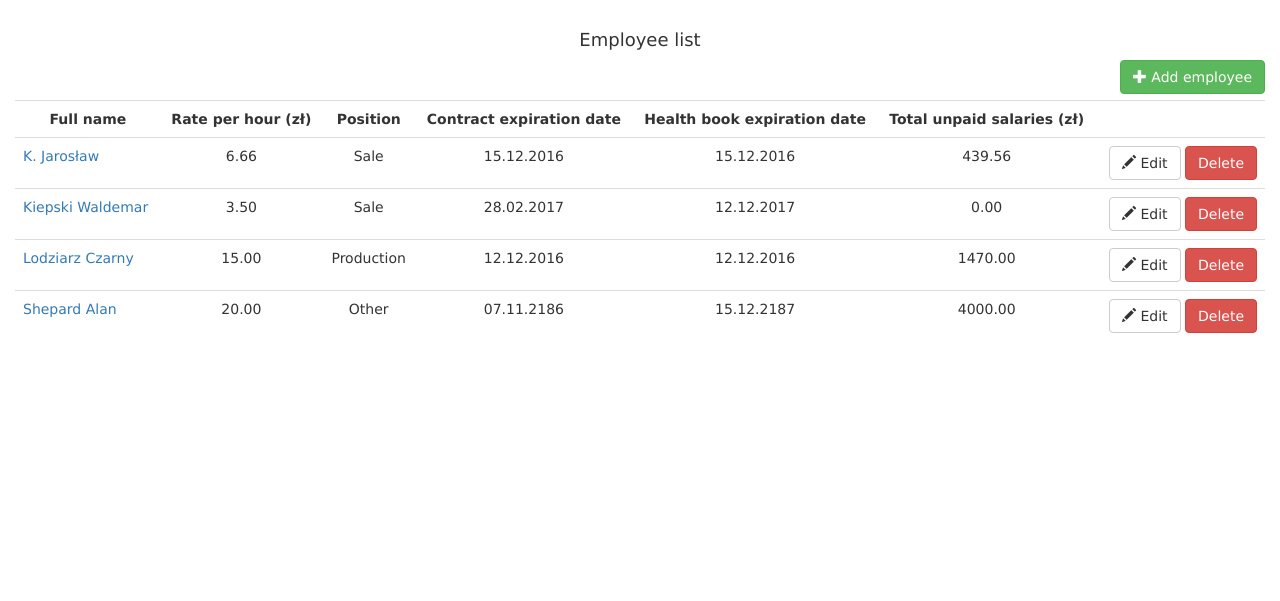
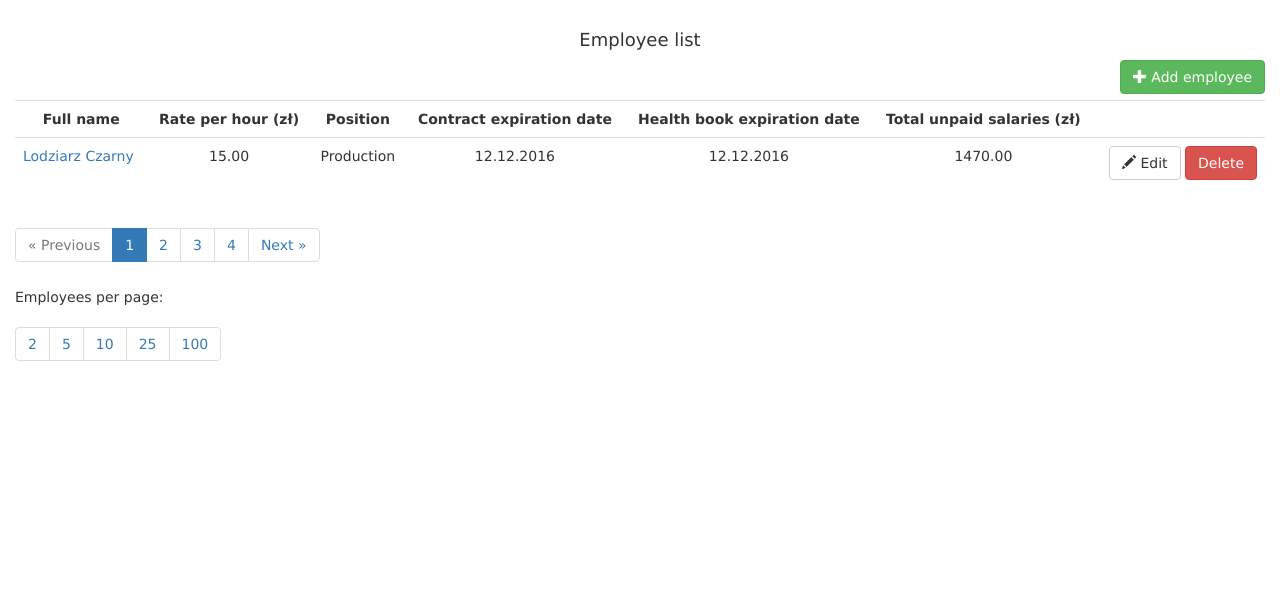
Before and after one commit to Code-Poets/polish-lody, a Django app: a page that uses templates/polishlody/base.html in a window 1280 px wide. Shown: the part 70-671 px from the top of the page. Run offline with Django 3.2, Linux system fonts and the light colour scheme; a user stored in the database is signed in; data comes from the database, SQL or seed files in the repository; style sheets or scripts are compiled from the project's sources; parts of the project's set-up code (start-up, migrations or seed data) failed here and were passed over; some libraries are stand-ins or nearby versions.

Commit message:
pagination feature in templates and views

```diff
--- a/employees/views.py
+++ b/employees/views.py
@@ -5,28 +5,86 @@ from django.views.generic import ListView, DetailView
 from django.views.generic.edit import CreateView, UpdateView, DeleteView
 from django.urls import reverse_lazy
 from django.contrib.auth.mixins import LoginRequiredMixin
-import time
+from django.core.paginator import Paginator, EmptyPage, PageNotAnInteger
 from django.contrib import messages
 from .forms import EmployeeForm, MonthForm
 from .models import Employee, Month
 
+def make_paginate_by_list():
+    paginate_by = [2, 5, 10, 25, 100]
+    return paginate_by
+
 
 class EmployeeList(LoginRequiredMixin, ListView):
+
     tmplate_name = 'employees/employee_list.html'
     context_object_name = 'all_employee_list'
-    paginate_by = 10
+
+    def get_paginate_by(self, queryset):
+        try:
+            per_page = self.request.GET.get('per_page') or self.kwargs.get('per_page') \
+                    or self.request.session['per_page_pagination'] or 10
+        except:
+            per_page = 10
+        return per_page
 
     def get_queryset(self):
-        return Employee.objects.order_by("last_name")
+        return Employee.objects.all()
 
-class EmployeeDetail(LoginRequiredMixin, DetailView):
-    model = Employee
+    def get_context_data(self, **kwargs):
+        context = super(EmployeeList, self).get_context_data(**kwargs)
+        employee_list = self.get_queryset()
+        paginator = Paginator(employee_list, self.get_paginate_by(employee_list))
+        page = self.request.GET.get('page')
+        pg = self.get_paginate_by(employee_list)
+        if pg is not None:
+            self.request.session['per_page_pagination'] = pg
+            context['current_paginate_by_number'] = int(pg)
+        try:
+            employee_pages = paginator.page(page)
+        except PageNotAnInteger:
+            employee_pages = paginator.page(1)
+        except EmptyPage:
+            employee_pages = paginator.page(paginator.num_pages)
+        context['paginate_by_numbers'] = make_paginate_by_list()
+        context['employee_list'] = employee_pages
+        return context
+
+class EmployeeDetail(LoginRequiredMixin, ListView):
+    model = Month
     template_name = 'employees/employee_detail.html'
+
+    def get_paginate_by(self, queryset):
+        try:
+            per_page = self.request.GET.get('per_page') or self.kwargs.get('per_page') \
+                    or self.request.session['per_page_pagination'] or 10
+        except:
+            per_page = 10
+        return per_page
+
+    def get_queryset(self):
+        employee = Employee.objects.get(pk=self.kwargs.get('pk'))
+        months = employee.month_set.all()
+        return months
 
     def get_context_data(self, **kwargs):
         context = super(EmployeeDetail, self).get_context_data(**kwargs)
-        employee_object = self.get_object()
-        context['months'] = employee_object.month_set.all().order_by('-year', '-month')
+        month_list = self.get_queryset().order_by('-year', '-month')
+        context['employee'] = Employee.objects.get(pk=self.kwargs.get('pk'))
+        paginator = Paginator(month_list, self.get_paginate_by(month_list))
+        page = self.request.GET.get('page')
+        pg = self.get_paginate_by(month_list)
+        if pg is not None:
+            self.request.session['per_page_pagination'] = pg
+            context['current_paginate_by_number'] = int(pg)
+        try:
+            month_pages = paginator.page(page)
+        except PageNotAnInteger:
+            month_pages = paginator.page(1)
+        except EmptyPage:
+            month_pages = paginator.page(paginator.num_pages)
+        context['paginate_by_numbers'] = make_paginate_by_list()
+        context['months'] = month_pages
         return context
 
 class EmployeeCreate(LoginRequiredMixin, CreateView):
--- a/templates/employees/employee_list.html
+++ b/templates/employees/employee_list.html
@@ -7,7 +7,10 @@
     <center>
         <h4>Employee list</h4>
     </center>
-    <a href="{% url 'employee_new' %}" class="btn btn-success pull-right"><span class="glyphicon glyphicon-plus" aria-hidden="true"></span> Add employee</a><br><br>
+
+    <a href="{% url 'employee_new' %}" class="btn btn-success pull-right">
+        <span class="glyphicon glyphicon-plus" aria-hidden="true"></span> Add employee</a><br><br>
+
     {% if all_employee_list %}
         <table class="table table-hover sortable">
             <tr>
@@ -69,4 +72,38 @@
         <p>The list of employees is empty</p>
     {% endif %}
 
+
+    {% if page_obj.has_other_pages %}
+        <ul class="pagination">
+        {% if page_obj.has_previous %}
+            <li><a href="?page={{ page_obj.previous_page_number }}">&laquo; Previous</a></li>
+        {% else %}
+            <li class="disabled"><span>&laquo; Previous</span></li>
+        {% endif %}
+        {% for i in paginator.page_range %}
+            {% if page_obj.number == i %}
+                <li class="active"><span>{{ i }} <span class="sr-only">(current)</span></span></li>
+            {% else %}
+                <li><a href="?page={{ i }}">{{ i }}</a></li>
+            {% endif %}
+        {% endfor %}
+        {% if page_obj.has_next %}
+            <li><a href="?page={{ page_obj.next_page_number }}">Next &raquo;</a></li>
+        {% else %}
+            <li class="disabled"><span>Next &raquo;</span></li>
+        {% endif %}
+        </ul><br/>
+    {% endif %}
+
+    <span>Employees per page:</span><br/>
+        <ul class="pagination">
+            {% for number in paginate_by_numbers %}
+            {% if current_paginate_by_number == number %}
+            <li class="active"><a href="?per_page={{ number }}">{{ number }}</a></li>
+            {% else %}
+            <li><a href="?per_page={{ number }}">{{ number }}</a></li>
+            {% endif %}
+            {% endfor %}
+        </ul><br/>
+
 {% endblock %}
--- a/templates/polishlody/base.html
+++ b/templates/polishlody/base.html
@@ -4,20 +4,14 @@
     <head>
         <meta name="viewport" content="width=device-width, initial-scale=1">
         <title>{% block title %}Welcome{% endblock %} | Polish lody</title>
-
         {% load static %}
-
         {# Load the tag library #}
         {% load bootstrap3 %}
-
         {# Load CSS and JavaScript #}
-        <script src="http://www.kryogenix.org/code/browser/sorttable/sorttable.js"></script>
         {% bootstrap_css %}
         {% bootstrap_javascript %}
-
-        <!-- Display django.contrib.messages as Bootstrap alerts -->
-
         {% load sass_tags %}
+        <script src="{% static 'sorttable.js' %}"></script>
         <link href="{% sass_src 'main.scss' %}" rel="stylesheet" type="text/css" />
     </head>
 
```
Also changed, not shown: polishlody/settings.py (+6 -5 lines), templates/employees/employee_detail.html (+33 -2 lines).
